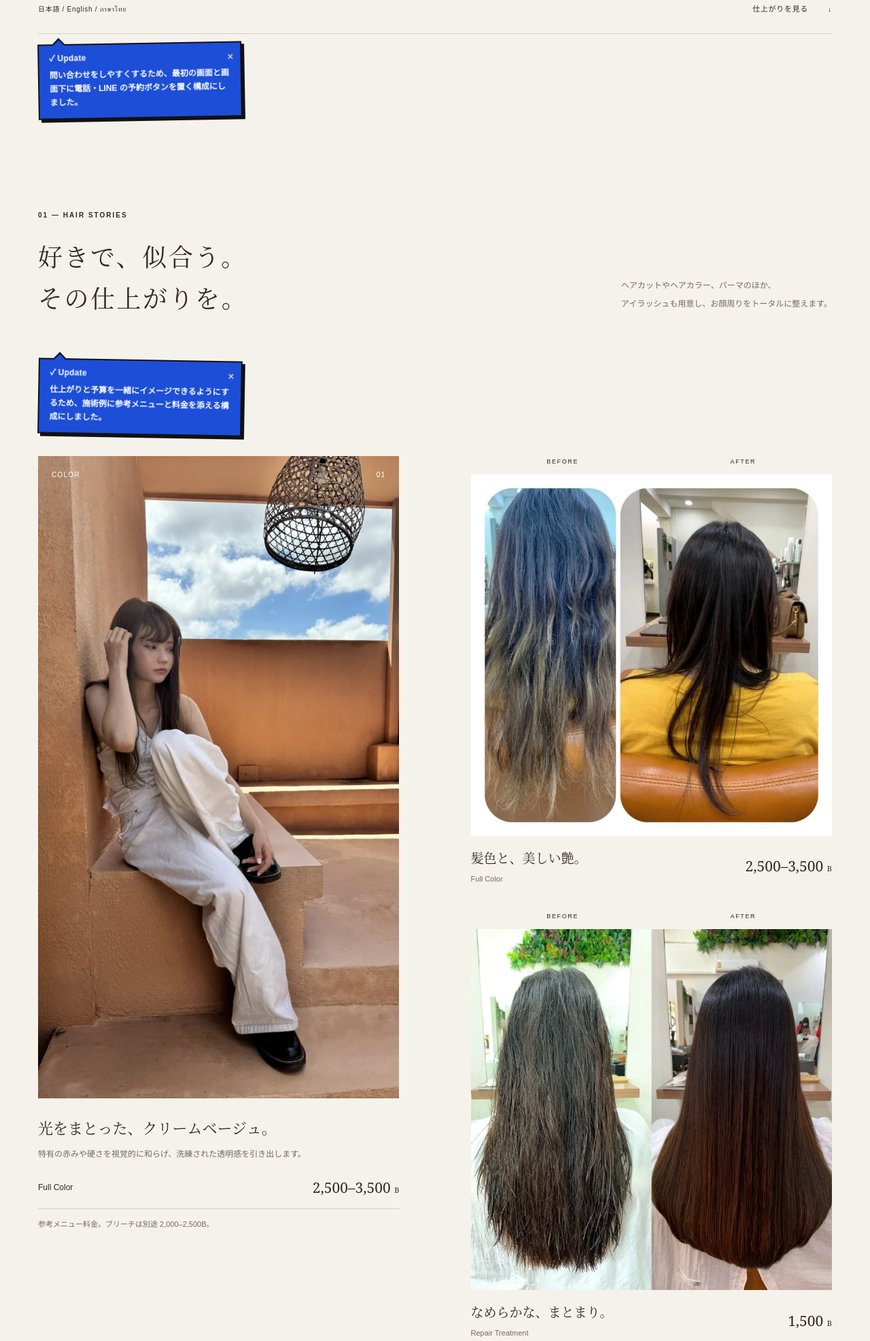
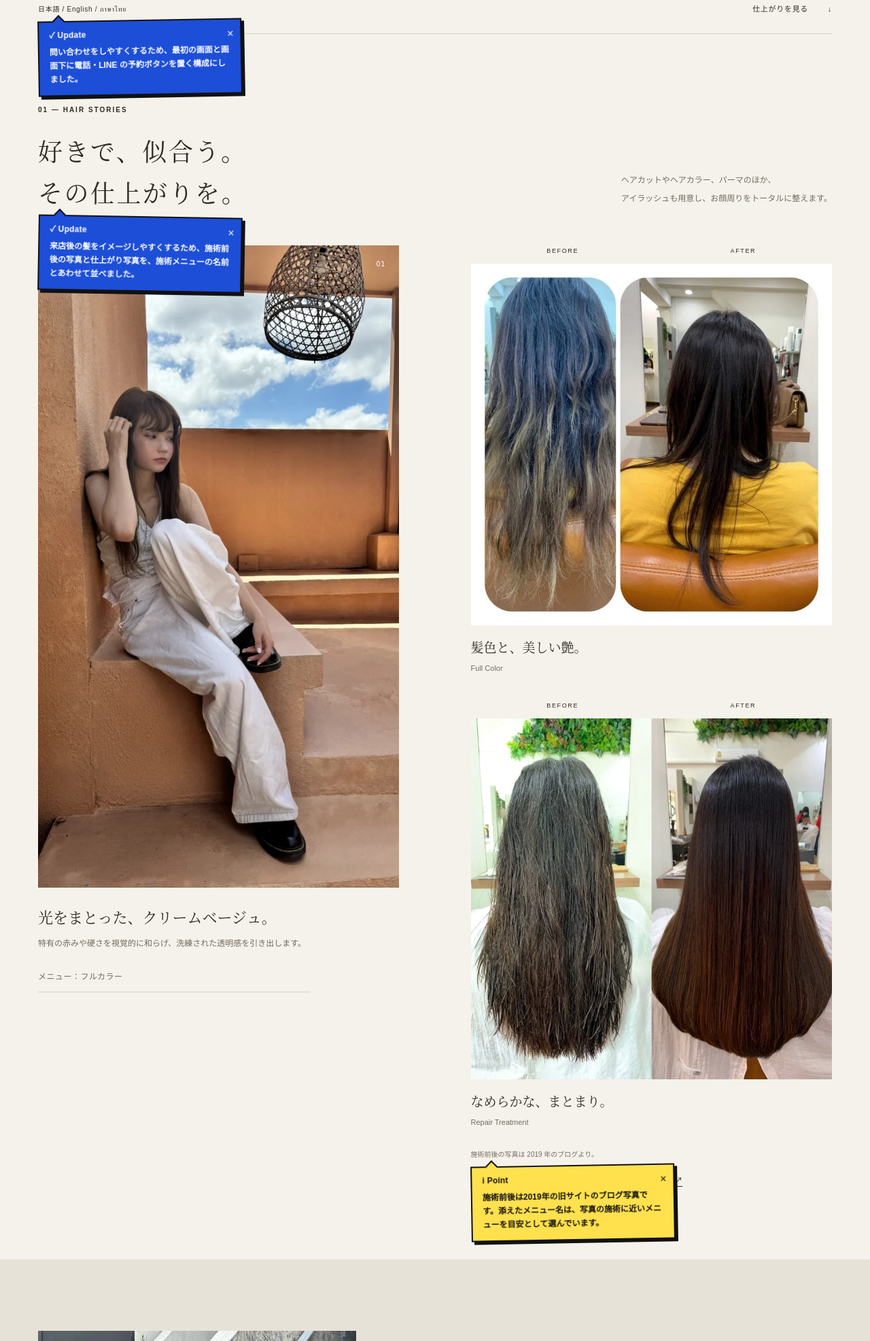
Before and after one commit to RestaurantAILab/bell-salon-sample, a plain HTML site: page codex/index.html in a window 1280 px wide. Shown: the part 827-2800 px from the top of the page at 68% size. Drawn offline with Linux system fonts and the light colour scheme.

Commit message:
Codex 版：LINE 公式色・地図の自動表示・吹き出しを別レイヤーに・Instagram リンク追加・仕上がりの価格削除
Co-Authored-By: Claude Opus 5.5 <noreply@anthropic.com>

```diff
--- a/codex/index.html
+++ b/codex/index.html
@@ -27,7 +27,7 @@
   <header class="site-header wrap">
     <a class="wordmark" href="#top" aria-label="BELL ページの先頭へ">BELL<span>otonagami salon</span></a>
     <nav aria-label="メインナビゲーション">
-      <a href="#works">仕上がり</a><a href="#about">お店について</a><a href="#menu">メニュー</a><a href="#staff">スタッフ</a><a href="#access">アクセス</a>
+      <a href="#works">仕上がり</a><a href="#about">お店について</a><a href="#menu">メニュー</a><a href="#staff">スタッフ</a><a href="#access">アクセス</a><a href="https://instagram.com/bellotonagami" target="_blank" rel="noopener noreferrer">Instagram ↗</a>
     </nav>
     <a class="header-book" href="https://line.me/R/ti/p/%40skk6845h" target="_blank" rel="noopener noreferrer">LINE で予約 <span aria-hidden="true">↗</span></a>
   </header>
@@ -52,11 +52,12 @@
     <section class="section wrap" id="works" aria-labelledby="works-title">
       <div class="section-heading"><div><p class="eyebrow">01 — HAIR STORIES</p><h2 id="works-title">好きで、似合う。<br>その仕上がりを。</h2></div><p>ヘアカットやヘアカラー、パーマのほか、<br class="desktop">アイラッシュも用意し、お顔周りをトータルに整えます。</p></div>
       <div class="works-grid">
-        <article class="style-feature"><figure><img src="img/cream-beige.webp" alt="クリームベージュのヘアカラーの仕上がり" width="700" height="1244" loading="lazy"><figcaption><span>COLOR</span><span>01</span></figcaption></figure><h3>光をまとった、クリームベージュ。</h3><p>特有の赤みや硬さを視覚的に和らげ、洗練された透明感を引き出します。</p><div class="price-caption"><span>Full Color</span><strong>2,500–3,500 <small>B</small></strong></div><small class="muted">参考メニュー料金。ブリーチは別途 2,000–2,500B。</small></article>
+        <article class="style-feature"><figure><img src="img/cream-beige.webp" alt="クリームベージュのヘアカラーの仕上がり" width="700" height="1244" loading="lazy"><figcaption><span>COLOR</span><span>01</span></figcaption></figure><h3>光をまとった、クリームベージュ。</h3><p>特有の赤みや硬さを視覚的に和らげ、洗練された透明感を引き出します。</p><p class="work-menu">メニュー：フルカラー</p></article>
         <div class="style-pairs">
-          <article class="style-pair"><div class="photo-label"><span>BEFORE</span><span>AFTER</span></div><img src="img/color-2019.webp" alt="カラー施術例。左が施術前、右が施術後。2019年のブログ写真" width="800" height="800" loading="lazy"><div class="pair-caption"><div><h3>髪色と、美しい艶。</h3><span>Full Color</span></div><strong>2,500–3,500 <small>B</small></strong></div></article>
-          <article class="style-pair"><div class="photo-label"><span>BEFORE</span><span>AFTER</span></div><img src="img/treatment-2019.webp" alt="トリートメント施術例。左が施術前、右が施術後。2019年のブログ写真" width="800" height="800" loading="lazy"><div class="pair-caption"><div><h3>なめらかな、まとまり。</h3><span>Repair Treatment</span></div><strong>1,500 <small>B</small></strong></div></article>
-          <p class="source-caption" id="archive-note-anchor">施術前後の写真は 2019 年のブログより。料金は参考メニューの価格で、写真の施術内容・総額を確定するものではありません。</p>
+          <article class="style-pair"><div class="photo-label"><span>BEFORE</span><span>AFTER</span></div><img src="img/color-2019.webp" alt="カラー施術例。左が施術前、右が施術後。2019年のブログ写真" width="800" height="800" loading="lazy"><div class="pair-caption"><div><h3>髪色と、美しい艶。</h3><span>Full Color</span></div></div></article>
+          <article class="style-pair"><div class="photo-label"><span>BEFORE</span><span>AFTER</span></div><img src="img/treatment-2019.webp" alt="トリートメント施術例。左が施術前、右が施術後。2019年のブログ写真" width="800" height="800" loading="lazy"><div class="pair-caption"><div><h3>なめらかな、まとまり。</h3><span>Repair Treatment</span></div></div></article>
+          <p class="source-caption" id="archive-note-anchor">施術前後の写真は 2019 年のブログより。</p>
+          <p class="works-insta"><a href="https://instagram.com/bellotonagami" target="_blank" rel="noopener noreferrer">Instagram（@bellotonagami）で最新のスタイルを見る ↗</a></p>
         </div>
       </div>
     </section>
@@ -104,8 +105,8 @@
 
     <section class="section wrap" id="access" aria-labelledby="access-title">
       <div class="section-heading"><div><p class="eyebrow">07 — VISIT BELL</p><h2 id="access-title">プロンポンで、<br>お待ちしています。</h2></div><img class="access-hand" src="img/bell-hand.svg" alt="" width="1901" height="1504"></div>
-      <div class="access-grid"><div class="access-details"><h3>BELL <span>otonagami salon</span></h3><address>6/13 Soi Promsri North, Khlong Tan Nuea,<br>Watthana, Bangkok 10110</address><dl><div><dt>最終受付</dt><dd>9:00–18:30<br>火曜のみ 9:00–14:00</dd></div><div><dt>定休日</dt><dd>毎週水曜、第2・第4木曜</dd></div><div><dt>電話</dt><dd><a href="tel:+6620003001">02-000-3001 ↗</a></dd></div><div><dt>LINE</dt><dd><a href="https://line.me/R/ti/p/%40skk6845h" target="_blank" rel="noopener noreferrer">@skk6845h ↗</a></dd></div></dl><p class="access-status" id="hours-note-anchor"><span data-status>受付時間 9:00–18:30</span> <small>（タイ時間）</small></p></div>
-        <div class="map-panel" id="map-panel"><div class="map-placeholder"><span class="map-symbol" aria-hidden="true">↗</span><p class="eyebrow">BELL · PHROM PHONG</p><h3>店舗へのアクセス</h3><p>6/13 Soi Promsri North<br>Bangkok 10110</p><button class="button button-dark" id="load-map" type="button">Google マップを表示 <span aria-hidden="true">↗</span></button><small>地図の表示時のみインターネットに接続します</small></div><template id="map-template"><iframe title="BELL otonagami salon の Google マップ（カラー）" data-src="https://www.google.com/maps?q=BELL%20otonagami%20salon%206%2F13%20Soi%20Promsri%20North%20Bangkok&amp;output=embed" referrerpolicy="no-referrer" allowfullscreen></iframe></template><a class="map-link" href="https://www.google.com/maps?q=BELL+otonagami+salon+6%2F13+Soi+Promsri+North+Bangkok" target="_blank" rel="noopener noreferrer">Google マップで開く ↗</a></div>
+      <div class="access-grid"><div class="access-details"><h3>BELL <span>otonagami salon</span></h3><address>6/13 Soi Promsri North, Khlong Tan Nuea,<br>Watthana, Bangkok 10110</address><dl><div><dt>最終受付</dt><dd>9:00–18:30<br>火曜のみ 9:00–14:00</dd></div><div><dt>定休日</dt><dd>毎週水曜、第2・第4木曜</dd></div><div><dt>電話</dt><dd><a href="tel:+6620003001">02-000-3001 ↗</a></dd></div><div><dt>LINE</dt><dd><a href="https://line.me/R/ti/p/%40skk6845h" target="_blank" rel="noopener noreferrer">@skk6845h ↗</a></dd></div><div><dt>Instagram</dt><dd><a href="https://instagram.com/bellotonagami" target="_blank" rel="noopener noreferrer">@bellotonagami ↗</a></dd></div></dl><p class="access-status" id="hours-note-anchor"><span data-status>受付時間 9:00–18:30</span> <small>（タイ時間）</small></p></div>
+        <div class="map-panel" id="map-panel"><iframe title="BELL otonagami salon の Google マップ" src="https://www.google.com/maps?q=BELL%20otonagami%20salon%206%2F13%20Soi%20Promsri%20North%20Bangkok&amp;output=embed" loading="lazy" referrerpolicy="no-referrer-when-downgrade" allowfullscreen></iframe><a class="map-link" href="https://www.google.com/maps?q=BELL+otonagami+salon+6%2F13+Soi+Promsri+North+Bangkok" target="_blank" rel="noopener noreferrer">Google マップで開く ↗</a></div>
       </div>
       <div class="language-summaries"><section lang="en"><h3>Welcome to BELL.</h3><p>A Japanese hair salon in Phrom Phong, Bangkok.<br>Last appointments: 9:00–18:30; Tuesday: 9:00–14:00.<br>Closed Wednesdays and the 2nd & 4th Thursdays.</p><p>6/13 Soi Promsri North, Khlong Tan Nuea,<br>Watthana, Bangkok 10110</p><p><a href="tel:+6620003001">Call +66 2 000 3001 ↗</a> · <a href="https://line.me/R/ti/p/%40skk6845h" target="_blank" rel="noopener noreferrer">LINE @skk6845h ↗</a></p></section><section lang="th"><h3>ยินดีต้อนรับสู่ BELL</h3><p>ร้านทำผมสไตล์ญี่ปุ่น ย่านพร้อมพงษ์ กรุงเทพฯ<br>รับคิว 9:00–18:30 น. วันอังคาร 9:00–14:00 น.<br>หยุดวันพุธ และวันพฤหัสบดีที่ 2 และ 4 ของเดือน</p><p>6/13 ซอยพร้อมศรีเหนือ แขวงคลองตันเหนือ<br>เขตวัฒนา กรุงเทพฯ 10110</p><p><a href="tel:+6620003001">โทร +66 2 000 3001 ↗</a> · <a href="https://line.me/R/ti/p/%40skk6845h" target="_blank" rel="noopener noreferrer">LINE @skk6845h ↗</a></p></section></div>
     </section>
--- a/codex/js/notes.js
+++ b/codex/js/notes.js
@@ -4,11 +4,11 @@
   if (new URLSearchParams(location.search).get('notes') === '0' || !document.documentElement.lang.toLowerCase().startsWith('ja')) return;
 
   const entries = [
-    { target: '#booking-note-anchor', after: '.hero', kind: 'Update', text: '問い合わせをしやすくするため、最初の画面と画面下に電話・LINE の予約ボタンを置く構成にしました。' },
-    { target: '#works-title', after: '#works .section-heading', kind: 'Update', text: '仕上がりと予算を一緒にイメージできるようにするため、施術例に参考メニューと料金を添える構成にしました。' },
-    { target: '#archive-note-anchor', after: '#archive-note-anchor', kind: 'Point', text: '施術前後は2019年の旧サイトのブログ写真です。対応メニューは仮の目安として選び、料金は提供されたメニューに基づいています。' },
-    { target: '#menu-title', after: '#menu .section-heading', kind: 'Update', text: '来店前に必要な情報をまとめて見られるようにするため、ヘア・アイラッシュの料金やスタッフ、商品、FAQを1ページで見られる構成にしました。' },
-    { target: '#hours-note-anchor', after: '#hours-note-anchor', kind: 'Point', text: '受付時間は提供された店舗連絡先の記載を採用しています。素材内のInstagram紹介文には異なる営業時間の記載があります。' }
+    { target: '#booking-note-anchor', kind: 'Update', text: '問い合わせをしやすくするため、最初の画面と画面下に電話・LINE の予約ボタンを置く構成にしました。' },
+    { target: '#works-title', kind: 'Update', text: '来店後の髪をイメージしやすくするため、施術前後の写真と仕上がり写真を、施術メニューの名前とあわせて並べました。' },
+    { target: '#archive-note-anchor', kind: 'Point', text: '施術前後は2019年の旧サイトのブログ写真です。添えたメニュー名は、写真の施術に近いメニューを目安として選んでいます。' },
+    { target: '#menu-title', kind: 'Update', text: '来店前に必要な情報をまとめて見られるようにするため、ヘア・アイラッシュの料金やスタッフ、商品、FAQを1ページで見られる構成にしました。' },
+    { target: '#hours-note-anchor', kind: 'Point', text: '受付時間は提供された店舗連絡先の記載を採用しています。素材内のInstagram紹介文には異なる営業時間の記載があります。' }
   ];
 
   const sheet = document.createElement('style');
@@ -20,13 +20,12 @@
     .bell-note-label{display:block;font-size:12px;line-height:1.3;letter-spacing:.02em;margin-bottom:6px}
     .bell-note-close{position:absolute;right:10px;top:7px;font-size:16px;font-weight:400}
     .bell-note-copy{display:block;padding-right:2px}
-    .bell-note-space{display:block;position:relative;clear:both;pointer-events:none;grid-column:1/-1}
     .bell-notes-toggle{position:fixed;right:16px;bottom:calc(76px + env(safe-area-inset-bottom));z-index:35;border:2px solid #111;background:#FFE14D;color:#111;box-shadow:4px 4px 0 #111;padding:10px 13px;font:700 11px/1.5 Arial,"Hiragino Kaku Gothic ProN",Meiryo,sans-serif;cursor:pointer}
     .bell-note:focus-visible,.bell-notes-toggle:focus-visible{outline:3px solid #1D4ED8;outline-offset:6px}
     @keyframes bell-note-float{0%,100%{transform:translateY(0) rotate(var(--tilt))}50%{transform:translateY(-4px) rotate(var(--tilt))}}
     @media(max-width:600px){.bell-note{width:300px;font-size:11px;padding:11px 13px}.bell-notes-toggle{right:12px;padding:8px 10px;font-size:10px}}
     @media(prefers-reduced-motion:reduce){.bell-note{animation:none}}
-    @media print{.bell-notes-layer,.bell-note-space,.bell-notes-toggle{display:none!important}}
+    @media print{.bell-notes-layer,.bell-notes-toggle{display:none!important}}
   `;
   document.head.append(sheet);
   const layer = document.createElement('aside');
@@ -43,12 +42,7 @@
   let hidden = false;
   const notes = entries.map((entry, index) => {
     const target = document.querySelector(entry.target);
-    const after = document.querySelector(entry.after);
-    if (!target || !after) return null;
-    const space = document.createElement('div');
-    space.className = 'bell-note-space';
-    space.setAttribute('aria-hidden', 'true');
-    after.after(space);
+    if (!target) return null;
     const button = document.createElement('button');
     button.type = 'button';
     button.className = `bell-note ${entry.kind.toLowerCase()}`;
@@ -66,7 +60,7 @@
     copy.textContent = entry.text;
     button.append(label, close, copy);
     layer.append(button);
-    const note = { target, space, button, dismissed: false };
+    const note = { target, button, dismissed: false };
     button.addEventListener('click', () => {
       note.dismissed = true;
       arrange();
@@ -85,26 +79,18 @@
     return { left: Math.min(...rects.map(r => r.left)), right: Math.max(...rects.map(r => r.right)), bottom: Math.max(...rects.map(r => r.bottom)) };
   }
 
+  // 吹き出しはページの上に重ねるだけ。ページ側の余白は変えない（消しても本文は動かない）。
   function arrange() {
     const width = document.documentElement.clientWidth;
-    // Each annotation reserves its own lane below the referenced content.
-    // This keeps annotations off all text, images and booking controls.
-    for (const note of notes) {
-      const visible = !hidden && !note.dismissed;
-      note.button.hidden = !visible;
-      note.space.hidden = !visible;
-      note.space.style.display = visible ? 'block' : 'none';
-      if (visible) note.space.style.height = `${note.button.offsetHeight + 44}px`;
-    }
+    for (const note of notes) note.button.hidden = hidden || note.dismissed;
     const placed = [];
     for (const note of notes) {
-      if (hidden || note.dismissed) continue;
+      if (note.button.hidden) continue;
       const ink = inkBounds(note.target);
-      const lane = note.space.getBoundingClientRect();
       const w = note.button.offsetWidth;
       const h = note.button.offsetHeight;
       const left = Math.max(16, Math.min(ink.left, width - w - 16));
-      let top = lane.top + window.scrollY + 17;
+      let top = ink.bottom + window.scrollY + 14;
       for (const box of placed) {
         if (left < box.right + 12 && left + w + 12 > box.left && top < box.bottom + 14 && top + h > box.top - 14) top = box.bottom + 20;
       }
```
Also changed, not shown: codex/js/main.js (+1 -9 lines), codex/css/style.css.
